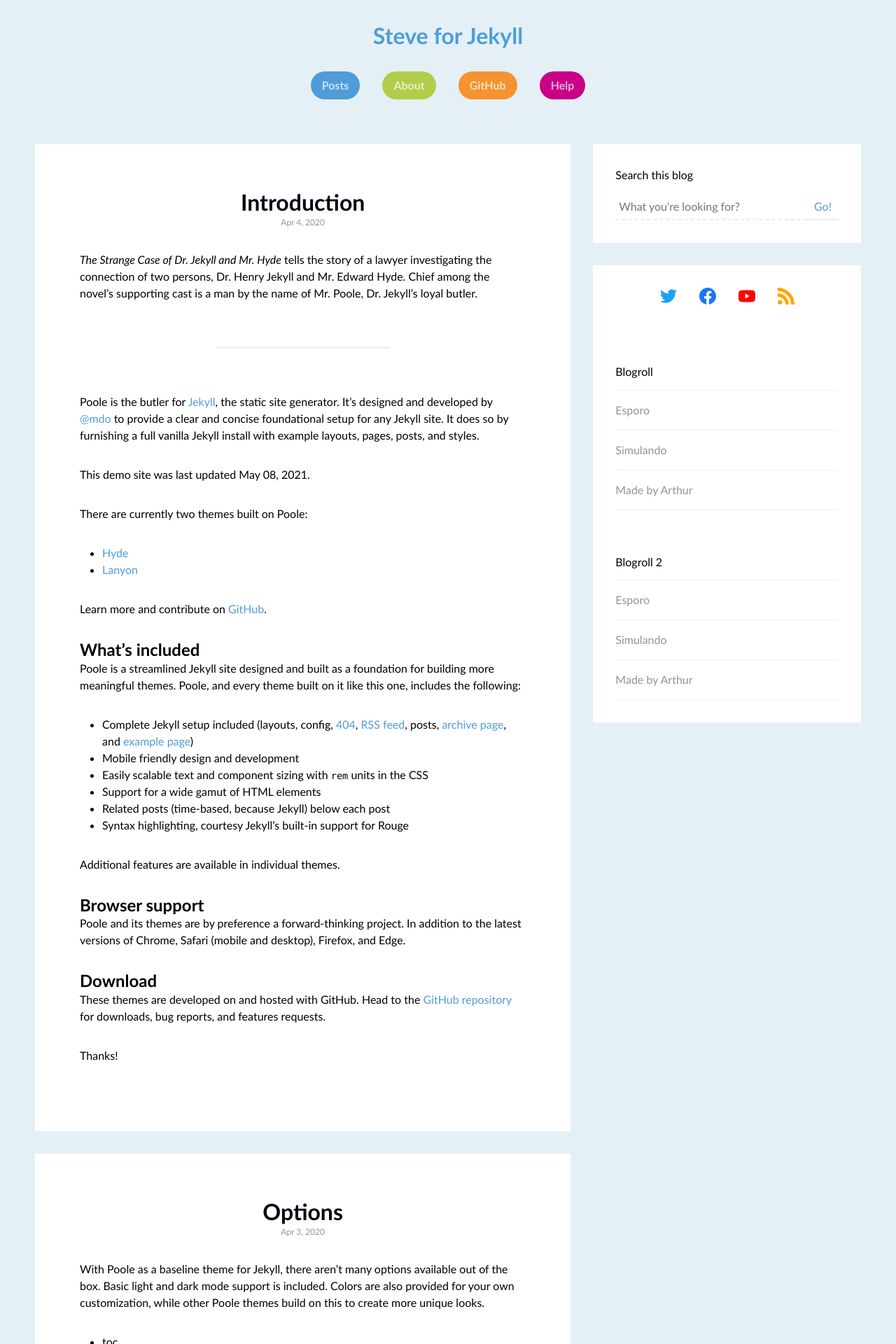
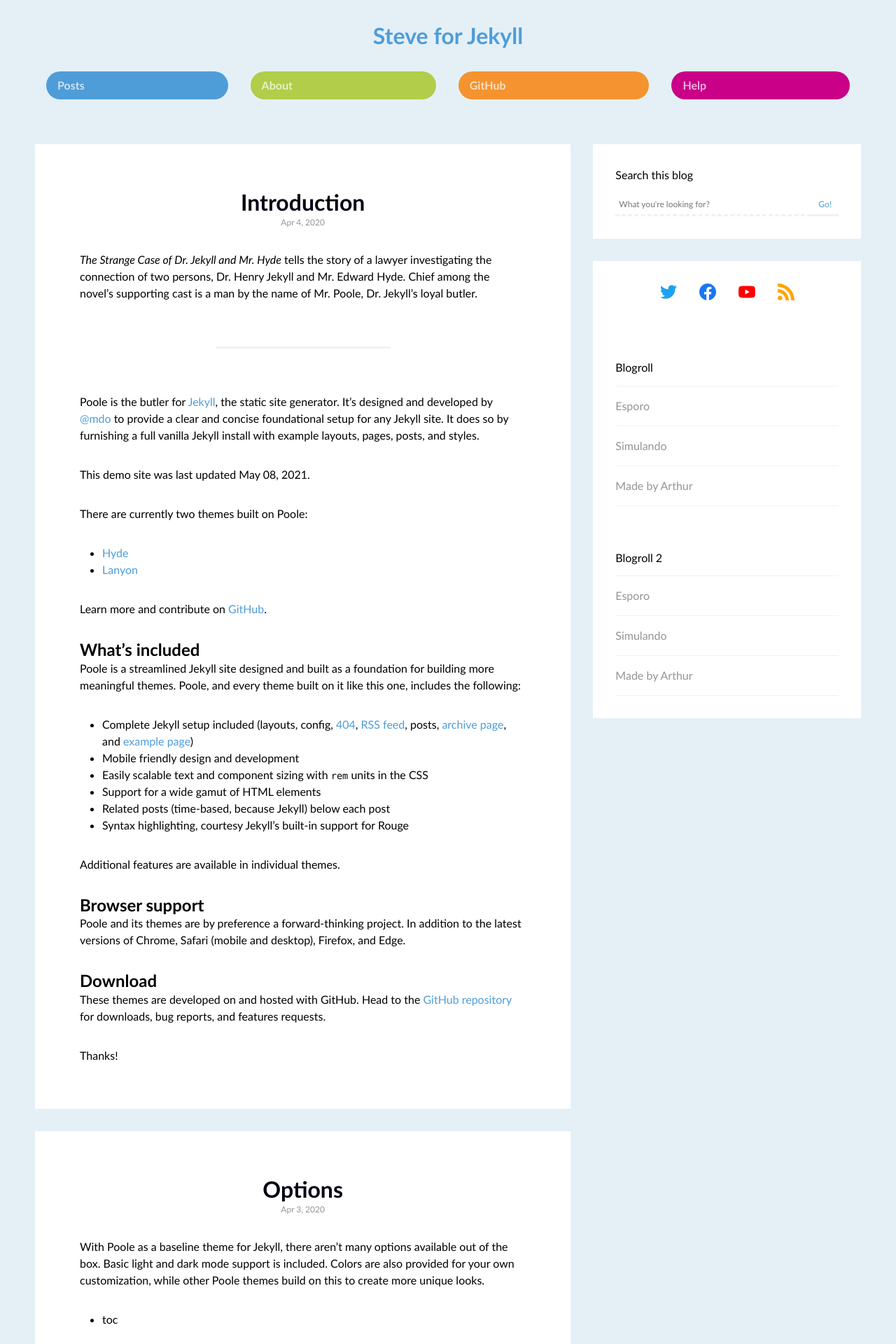
Before and after one commit to esporo/steve, a Jekyll site: the page built from index.html, in a window 1280 px wide. Shown: the top 1920 px of the page at 70% size. Built offline with Jekyll 4.4.1, drawn with Linux system fonts in a browser that asks for light colours; the list of posts is cut into pages by our own code.

Commit message:
fixes content gutter on mobile devices

```diff
--- a/_sass/steve/_layout.scss
+++ b/_sass/steve/_layout.scss
@@ -29,7 +29,7 @@ body {
       max-width: 250px;
       margin: calc(var(--gap) / 4);
       box-shadow: none;
-      filter: drop-shadow(0 0 7px var(--color-details-lighter));
+      filter: drop-shadow(0 0 var(--gap) var(--color-details-lighter));
     }
 
     &:hover,
@@ -76,6 +76,7 @@ body {
 }
 
 .menu-item {
+  flex: 1 0 auto;
   color: rgba(255, 255, 255, 0.7);
   background-color: var(--color-link);
   border-radius: 1.5rem;
@@ -106,6 +107,11 @@ body {
   padding: calc(var(--gap) * 2);
   margin-bottom: var(--gap);
 
+  @media screen and (max-width: 600px) {
+    padding-left: var(--gap);
+    padding-right: var(--gap);
+  }
+
   & > *:last-child {
     margin-bottom: 0;
   }
@@ -135,6 +141,10 @@ body {
       }
     }
   }
+}
+
+.content-body > :last-child {
+  margin-bottom: 0;
 }
 
 .content-footer {
@@ -334,6 +344,7 @@ label[for="search_terms"] {
 .search-controls {
   display: flex;
   flex-flow: row nowrap;
+  font-size: 0.75rem;
 
   input[name="q"] {
     max-width: 400px;
```
